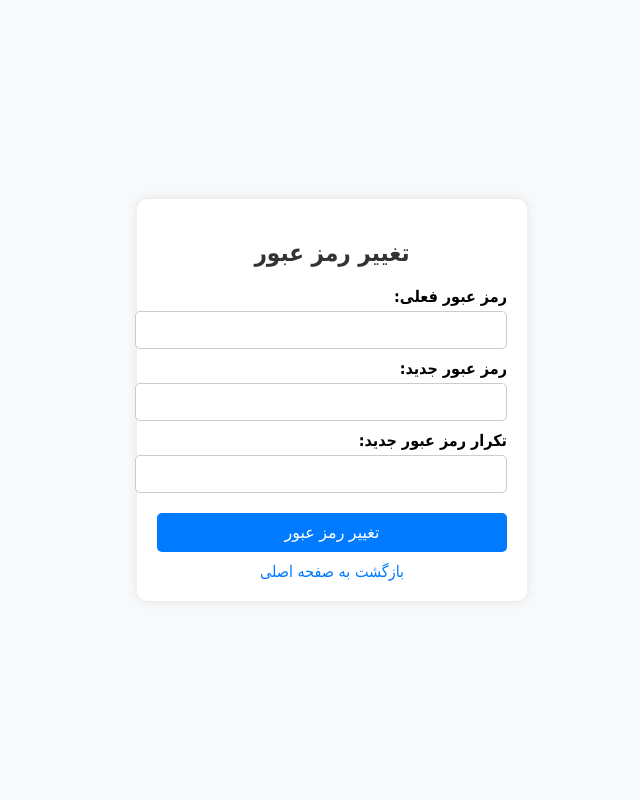
After one commit to yazdancode/shoping_foroshgah, a Django app: page /change-password/ in a window 1280 px wide. The commit adds this page. Shown: the whole page, without its empty margins (308-948 px from the left). Run offline with Django 5.2, Linux system fonts and the light colour scheme; the visitor is signed in with stand-in values (Sample User, id 1).

Commit message:
i added ChangePasswordForm to project

```diff
--- a/blog/forms.py
+++ b/blog/forms.py
@@ -179,3 +179,40 @@ class LoginForm(forms.Form):
             }
         ),
     )
+
+
+class ChangePasswordForm(forms.Form):
+    old_password = forms.CharField(
+        widget=forms.PasswordInput, label="رمز عبور قبلی", required=True
+    )
+    new_password1 = forms.CharField(
+        widget=forms.PasswordInput, label="رمز عبور جدید", required=True
+    )
+    new_password2 = forms.CharField(
+        widget=forms.PasswordInput, label="تکرار رمز عبور جدید", required=True
+    )
+
+    def clean_old_password(self):
+        old_password = self.cleaned_data.get("old_password")
+        return old_password
+    def clean_new_password1(self):
+        new_password = self.cleaned_data.get("new_password1")
+        if len(new_password) < 8:
+            raise ValidationError("رمز عبور جدید باید حداقل ۸ کاراکتر داشته باشد.")
+        if not any(char.isdigit() for char in new_password):
+            raise ValidationError("رمز عبور جدید باید حداقل یک عدد داشته باشد.")
+        if not any(char.isalpha() for char in new_password):
+            raise ValidationError("رمز عبور جدید باید حداقل یک حرف داشته باشد.")
+        if not any(char in "!@#$%^&*()_+" for char in new_password):
+            raise ValidationError("رمز عبور جدید باید حداقل یک علامت خاص داشته باشد.")
+
+        return new_password
+
+    def clean(self):
+        cleaned_data = super().clean()
+        new_password1 = cleaned_data.get("new_password1")
+        new_password2 = cleaned_data.get("new_password2")
+        if new_password1 and new_password2:
+            if new_password1 != new_password2:
+                raise forms.ValidationError("رمز عبور جدید با تکرار آن مطابقت ندارد.")
+        return cleaned_data
--- /dev/null
+++ b/blog/templates/blog/form/account/change_password.html
@@ -0,0 +1,161 @@
+<!DOCTYPE html>
+<html lang="fa">
+<head>
+    <meta charset="UTF-8">
+    <meta name="viewport" content="width=device-width, initial-scale=1.0">
+    <title>تغییر رمز عبور</title>
+    <style>
+        body {
+            font-family: Tahoma, Arial, sans-serif;
+            direction: rtl;
+            text-align: right;
+            background-color: #f8f9fa;
+            margin: 0;
+            padding: 0;
+            display: flex;
+            justify-content: center;
+            align-items: center;
+            height: 100vh;
+        }
+
+        .container {
+            background: white;
+            padding: 20px;
+            border-radius: 10px;
+            box-shadow: 0 0 10px rgba(0, 0, 0, 0.1);
+            width: 350px;
+        }
+
+        h2 {
+            text-align: center;
+            color: #333;
+        }
+
+        label {
+            font-weight: bold;
+            display: block;
+            margin-top: 10px;
+        }
+
+        input {
+            width: 100%;
+            padding: 10px;
+            margin-top: 5px;
+            border: 1px solid #ccc;
+            border-radius: 5px;
+            font-size: 14px;
+        }
+
+        .error {
+            color: red;
+            font-size: 13px;
+            margin-top: 5px;
+        }
+
+        button {
+            width: 100%;
+            padding: 10px;
+            margin-top: 15px;
+            background-color: #007bff;
+            color: white;
+            border: none;
+            border-radius: 5px;
+            cursor: pointer;
+            font-size: 16px;
+        }
+
+        button:hover {
+            background-color: #0056b3;
+        }
+
+        .back-link {
+            display: block;
+            text-align: center;
+            margin-top: 10px;
+            color: #007bff;
+            text-decoration: none;
+        }
+
+        .back-link:hover {
+            text-decoration: underline;
+        }
+    </style>
+</head>
+<body>
+
+<div class="container">
+    <h2>تغییر رمز عبور</h2>
+
+    <form id="passwordForm" method="post">
+        {% csrf_token %}
+
+        <label for="old_password">رمز عبور فعلی:</label>
+        <input type="password" id="old_password" name="old_password" required>
+        <div class="error" id="oldPasswordError"></div>
+
+        <label for="new_password1">رمز عبور جدید:</label>
+        <input type="password" id="new_password1" name="new_password1" required>
+        <div class="error" id="newPasswordError"></div>
+
+        <label for="new_password2">تکرار رمز عبور جدید:</label>
+        <input type="password" id="new_password2" name="new_password2" required>
+        <div class="error" id="confirmPasswordError"></div>
+
+        <button type="submit">تغییر رمز عبور</button>
+    </form>
+
+    <a class="back-link" href="{% url 'index' %}">بازگشت به صفحه اصلی</a>
+</div>
+
+<script>
+    document.getElementById("passwordForm").addEventListener("submit", function(event) {
+        let valid = true;
+
+        // دریافت مقدار فیلدها
+        let oldPassword = document.getElementById("old_password").value.trim();
+        let newPassword1 = document.getElementById("new_password1").value.trim();
+        let newPassword2 = document.getElementById("new_password2").value.trim();
+
+        // انتخاب عناصر خطا
+        let oldPasswordError = document.getElementById("oldPasswordError");
+        let newPasswordError = document.getElementById("newPasswordError");
+        let confirmPasswordError = document.getElementById("confirmPasswordError");
+
+        // پاک کردن پیام‌های خطای قبلی
+        oldPasswordError.textContent = "";
+        newPasswordError.textContent = "";
+        confirmPasswordError.textContent = "";
+
+        // بررسی رمز عبور فعلی
+        if (oldPassword.length < 6) {
+            oldPasswordError.textContent = "رمز عبور فعلی حداقل باید ۶ کاراکتر باشد.";
+            valid = false;
+        }
+
+        // بررسی رمز عبور جدید
+        if (newPassword1.length < 8) {
+            newPasswordError.textContent = "رمز عبور جدید باید حداقل ۸ کاراکتر باشد.";
+            valid = false;
+        }
+
+        // بررسی پیچیدگی رمز عبور جدید
+        let passwordRegex = /^(?=.*[a-z])(?=.*[A-Z])(?=.*\d)(?=.*[@$!%*?&])[A-Za-z\d@$!%*?&]{8,}$/;
+        if (!passwordRegex.test(newPassword1)) {
+            newPasswordError.textContent = "رمز عبور باید شامل حروف بزرگ، کوچک، عدد و یک نماد خاص باشد.";
+            valid = false;
+        }
+
+        // بررسی مطابقت رمزهای عبور جدید
+        if (newPassword1 !== newPassword2) {
+            confirmPasswordError.textContent = "رمز عبور جدید با تکرار آن مطابقت ندارد!";
+            valid = false;
+        }
+
+        if (!valid) {
+            event.preventDefault(); // جلوگیری از ارسال فرم در صورت خطا
+        }
+    });
+</script>
+
+</body>
+</html>
--- a/blog/urls.py
+++ b/blog/urls.py
@@ -1,14 +1,15 @@
 from django.urls import path
 
 from blog.views import (
+    change_password,
     index,
+    logout_view,
     post_details,
     postlist,
     search,
     share_post,
     user_account,
     user_login,
-    logout_view,
 )
 
 urlpatterns = [
@@ -26,4 +27,5 @@ urlpatterns = [
     path("search/<slug:tag_slug>/", search, name="search_by_tag"),
     path("login/", user_login, name="login"),
     path("logout/", logout_view, name="logout"),
+    path("change-password/", change_password, name="change_password"),
 ]
--- a/blog/views.py
+++ b/blog/views.py
@@ -1,5 +1,7 @@
 from django.contrib import messages
-from django.contrib.auth import login, authenticate, logout
+from django.contrib.auth import authenticate, login, logout, update_session_auth_hash
+from django.contrib.auth.decorators import login_required
+from django.contrib.auth.hashers import check_password
 from django.contrib.postgres.search import (
     SearchQuery,
     SearchRank,
@@ -10,11 +12,19 @@ from django.core.mail import send_mail
 from django.core.paginator import Paginator
 from django.db.models import Count
 from django.db.models.functions import Greatest
+from django.http import HttpResponse
 from django.shortcuts import get_object_or_404, redirect, render
 from django.urls import reverse
 from taggit.models import Tag
 
-from blog.forms import AccountForm, CommentForm, ShareForm, LoginForm, SearchForm
+from blog.forms import (
+    AccountForm,
+    ChangePasswordForm,
+    CommentForm,
+    LoginForm,
+    SearchForm,
+    ShareForm,
+)
 from blog.models import Account, Post
 
 
@@ -201,3 +211,37 @@ def user_login(request):
 def logout_view(request):
     logout(request)
     return redirect("index")
+
+
+@login_required(login_url="index")
+def change_password(request):
+    if request.method == "POST":
+        user = request.user
+        form = ChangePasswordForm(request.POST)
+
+        if form.is_valid():
+            cd = form.cleaned_data
+            old_password = cd["old_password"]
+            new_password1 = cd["new_password1"]
+            new_password2 = cd["new_password2"]
+
+            if not check_password(old_password, user.password):
+                return HttpResponse("رمز عبور قبلی شما اشتباه است!", status=400)
+
+            if new_password1 != new_password2:
+                return HttpResponse(
+                    "رمز عبور جدید با تکرار آن مطابقت ندارد!", status=400
+                )
+            user.set_password(new_password1)
+            user.save()
+            update_session_auth_hash(request, user)
+            return redirect("login")
+
+        else:
+            return render(
+                request, "blog/form/account/change_password.html", {"form": form}
+            )
+
+    else:
+        form = ChangePasswordForm()
+    return render(request, "blog/form/account/change_password.html", {"form": form})
```
Also changed, not shown: blog/templates/blog/partials/header.html (+4 -4 lines).
